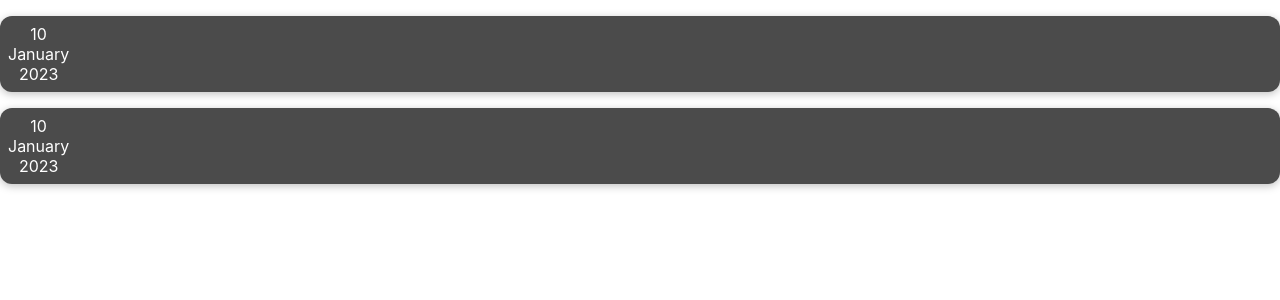
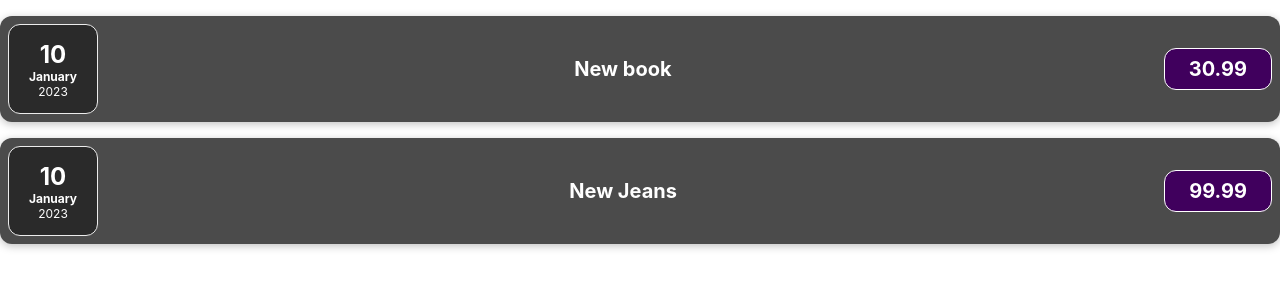
Before and after one commit to ViktorLumiste/expenses, a React (Create React App) app: page / in a window 1280 px wide. Shown: the top 300 px of the page. Built offline with nearby package versions, Linux system fonts and the light colour scheme.

Commit message:
Added style to dates

```diff
--- /dev/null
+++ b/src/components/ExpenseDate.css
@@ -0,0 +1,26 @@
+.expense-date {
+    display: flex;
+    flex-direction: column;
+    width: 5.5rem;
+    height: 5.5rem;
+    border: 1px solid #ececec;
+    background-color: #2a2a2a;
+    color: white;
+    border-radius: 12px;
+    align-items: center;
+    justify-content: center;
+}
+
+.expense-date__month {
+    font-size: 0.75rem;
+    font-weight: bold;
+}
+
+.expense-date__year {
+    font-size: 0.75rem;
+}
+
+.expense-date__day {
+    font-size: 1.5rem;
+    font-weight: bold;
+}
--- a/src/components/ExpenseDate.js
+++ b/src/components/ExpenseDate.js
@@ -1,13 +1,14 @@
+import './ExpenseDate.css'
 function ExpenseDate(props){
     const day = props.date.toLocaleString('en-US',{day:'2-digit'})
     const month = props.date.toLocaleString('en-US',{month:'long'})
     const year = props.date.getFullYear()
 
     return (
-        <div>
-            <div>{day}</div>
-            <div>{month}</div>
-            <div>{year}</div>
+        <div className="expense-date">
+            <div className="expense-date__day">{day}</div>
+            <div className="expense-date__month">{month}</div>
+            <div className="expense-date__year">{year}</div>
         </div>
     )
 }
--- a/src/components/ExpenseItem.js
+++ b/src/components/ExpenseItem.js
@@ -8,7 +8,8 @@
         <div className="expense-item">
             <ExpenseDate date={props.expenseData.date}></ExpenseDate>
             <div className="expense-item__description">
-                <h2></h2>
+                <h2>{props.expenseData.title}</h2>
+                <div className='expense-item__price'>{props.expenseData.price}</div>
             </div>
         </div>
     )
```
